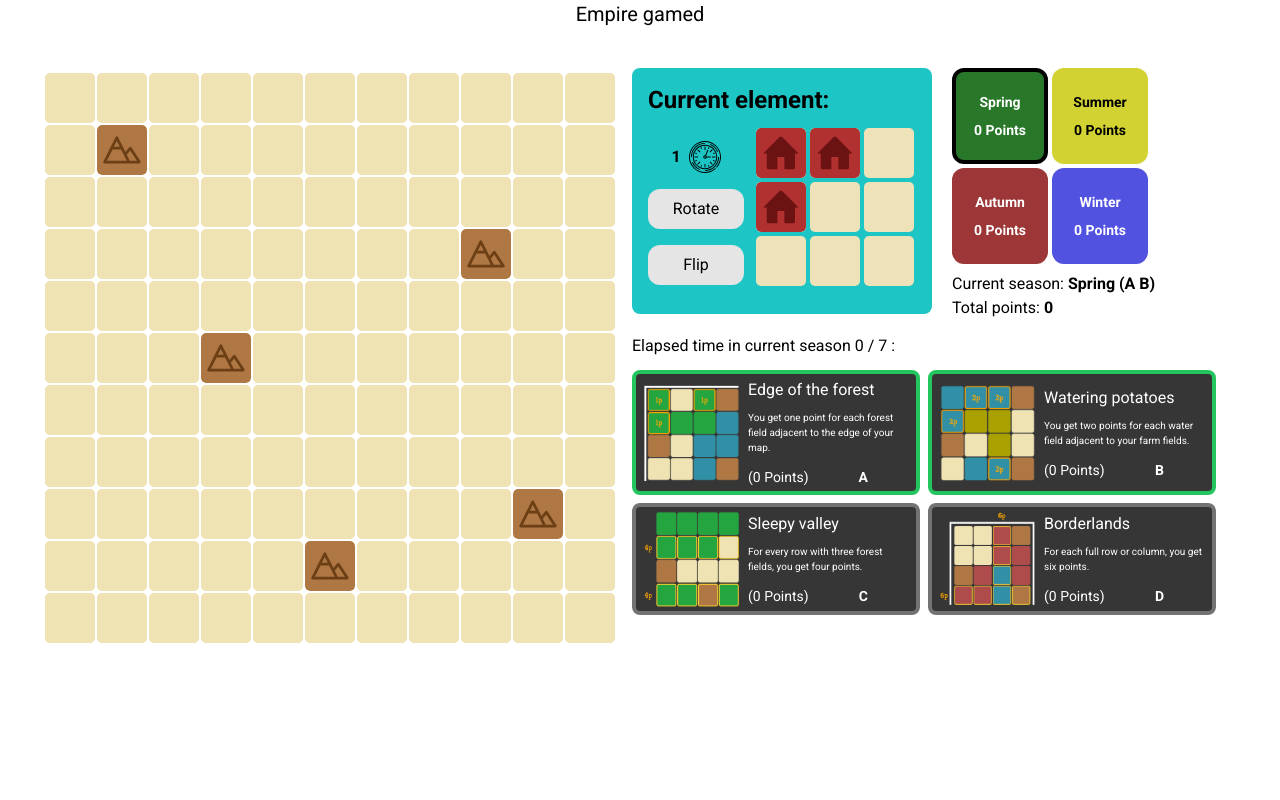
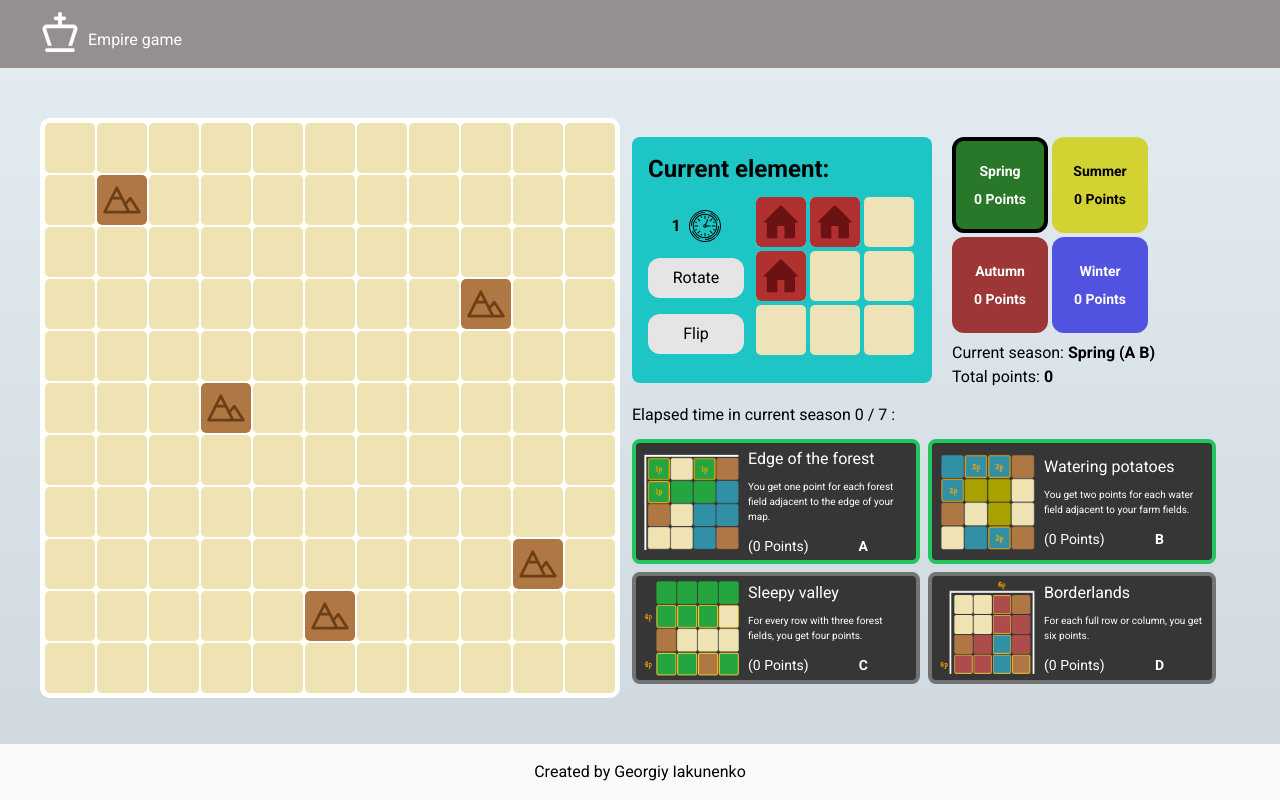
Before and after one commit to GeorgiyIakunenko/empire-map-maker-game, a plain HTML site: page src/index.html in a window 1280 px wide. Drawn offline with nearby package versions, Linux system fonts and the light colour scheme.

Commit message:
header and footer added

```diff
--- a/src/index.html
+++ b/src/index.html
@@ -8,10 +8,15 @@
     <link rel="stylesheet" href="style.css" />
   </head>
   <body>
-    <main>
+    <header class="pb-4 pt-3 shadow-md">
+      <div class="container-box flex items-end gap-2">
+        <img class="h-10 w-10" src="images/logo.svg" alt="logo" />
+        <h1 class="text-center text-white">Empire game</h1>
+      </div>
+    </header>
+    <main class="bg-neutral-100">
       <div>
-        <h1 class="mb-10 text-center text-xl">Empire gamed</h1>
-        <div class="container-box flex gap-3">
+        <div class="container-box flex items-center gap-3">
           <div>
             <div class="game-table mx-auto"></div>
           </div>
@@ -63,7 +68,6 @@
           </div>
         </div>
       </div>
-    </main>
       <div
         id="default-modal"
         tabindex="-1"
@@ -107,6 +111,10 @@
           </div>
         </div>
       </div>
+    </main>
+    <footer class="bg-neutral-50 py-4">
+      <div class="text-center">Created by Georgiy Iakunenko</div>
+    </footer>
     <script type="module" src="js/main.js"></script>
   </body>
 </html>
--- a/src/style.css
+++ b/src/style.css
@@ -10,12 +10,34 @@
   font-family: "Roboto", sans-serif;
 }
 
+body {
+  display: flex;
+  flex-direction: column;
+  min-height: 100vh;
+}
+
+main {
+  flex-grow: 1;
+  padding-top: 50px;
+  padding-bottom: 20px;
+  background-image: linear-gradient(to top, #cfd9df 0%, #e2ebf0 100%);
+}
+
+header {
+  background-color: #949090;
+}
+
+footer {
+  background-color: burlywood;
+}
+
 .game-table {
   display: flex;
   flex-wrap: wrap;
   grid-gap: 2px;
   margin-bottom: 5px;
   box-sizing: content-box;
+  background-color: #fff;
   border-radius: 10px;
   border: 5px solid #fff;
   width: calc(var(--cell-side) * 11 + 10 * var(--cell-gap));
```
Also changed, not shown: src/images/logo.svg (added). Lines whose indentation alone changed are shown as unchanged.
